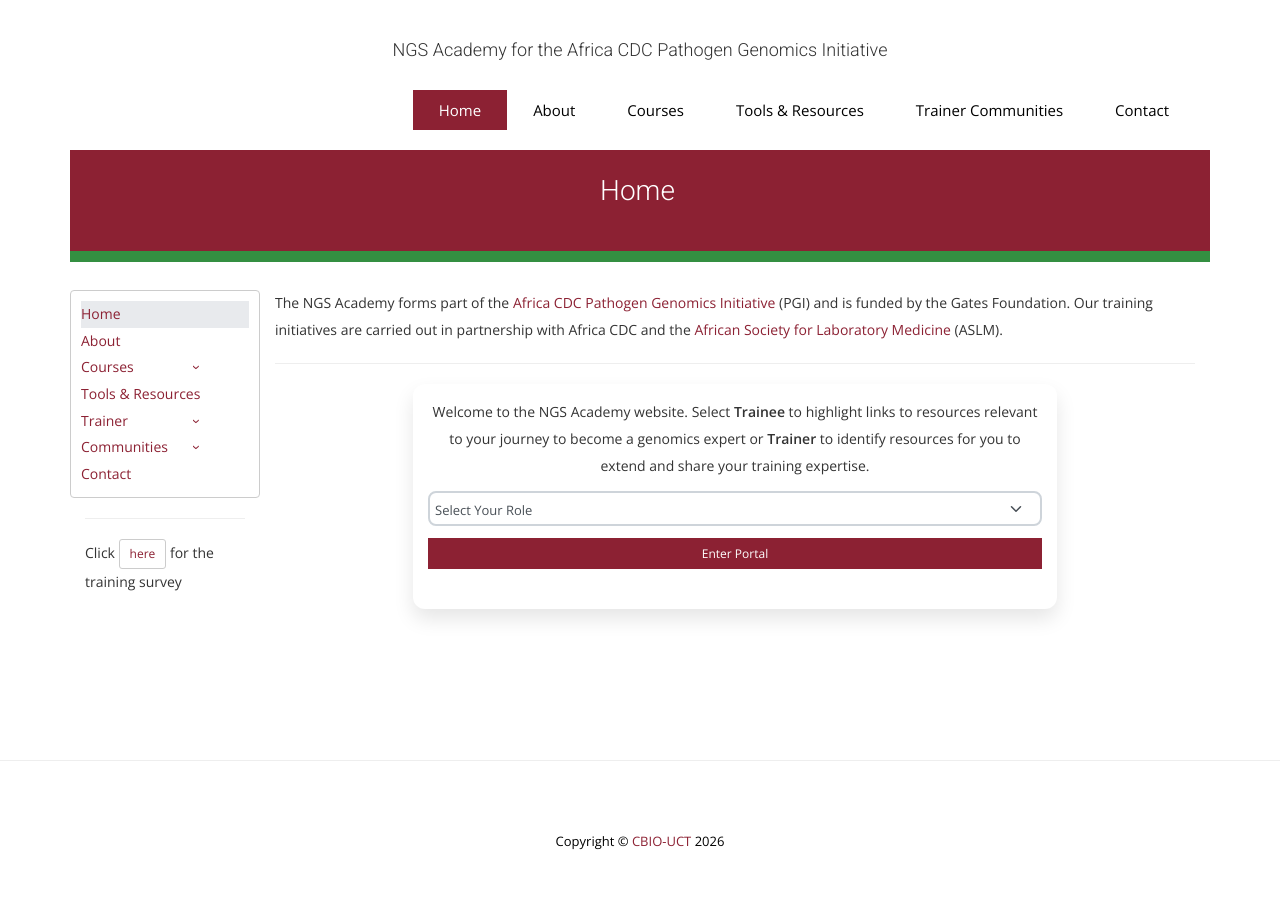
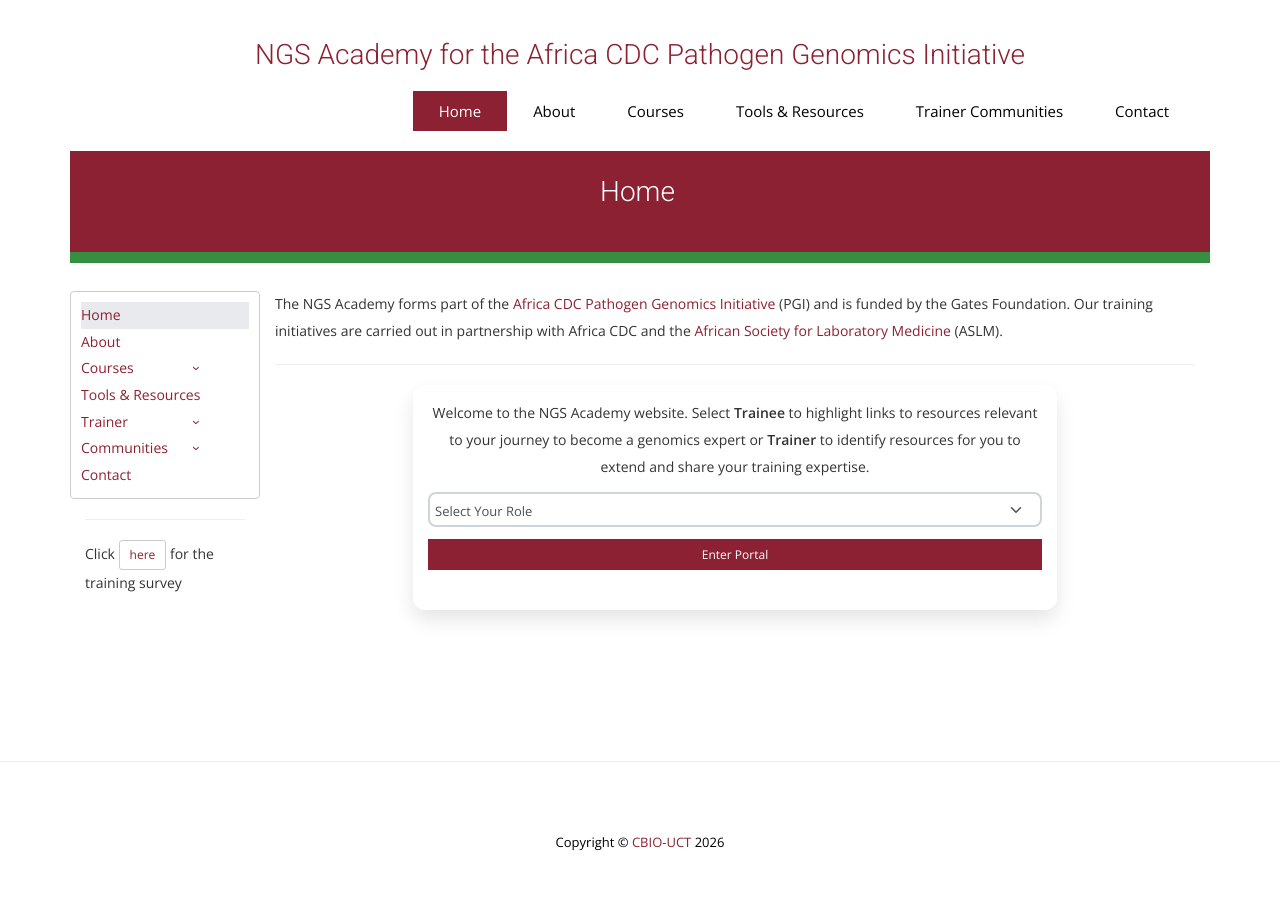
Before and after one commit to uct-cbio/ngs-academy, a Jekyll site: the page built from index.html, in a window 1280 px wide. Built offline with Jekyll 4.4.1, drawn with Linux system fonts in a browser that asks for light colours; nearby versions of some CDN libraries; some web fonts are replaced; library files that are not in the unit come from our copies; comment, search, counter and statistics services are not loaded.

Commit message:
fixed h3 header

```diff
--- a/index.html
+++ b/index.html
@@ -24,11 +24,7 @@
   box-shadow: 0 10px 20px rgba(0, 0, 0, 0.1);
 }
 
-h3 {
-  font-size: 1.8rem;
-  margin-bottom: 20px;
-  color: #333;
-}
+
 
 select, button {
   width: 100%;
```
